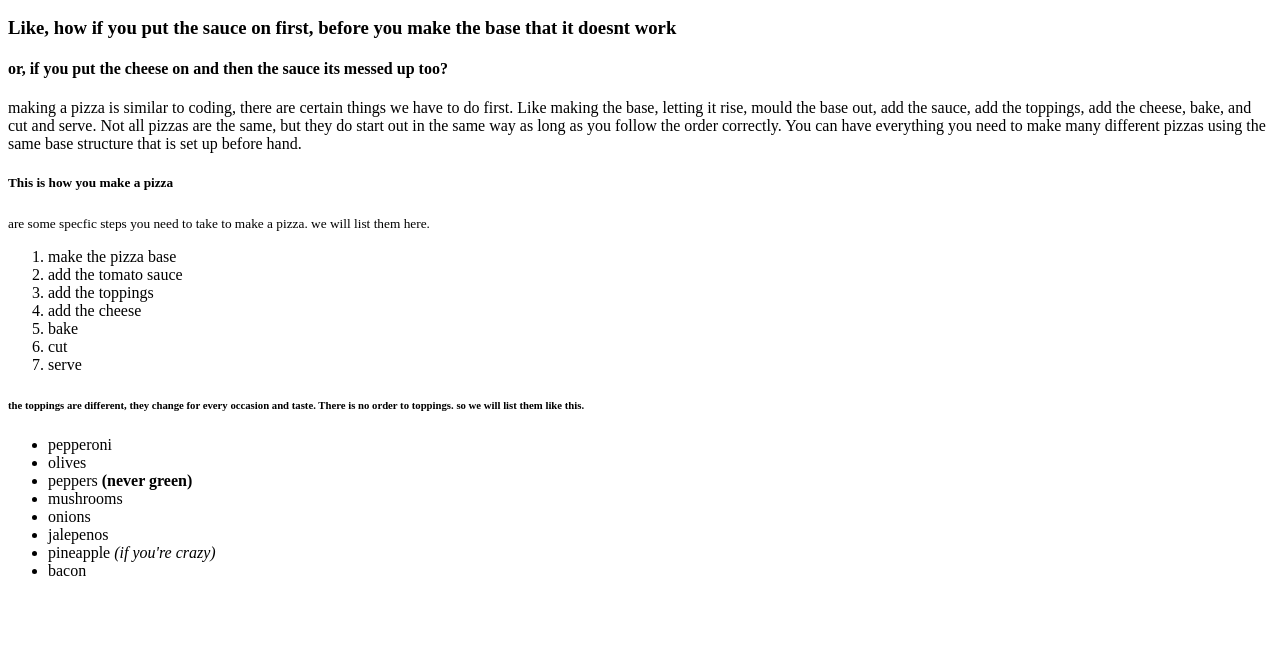
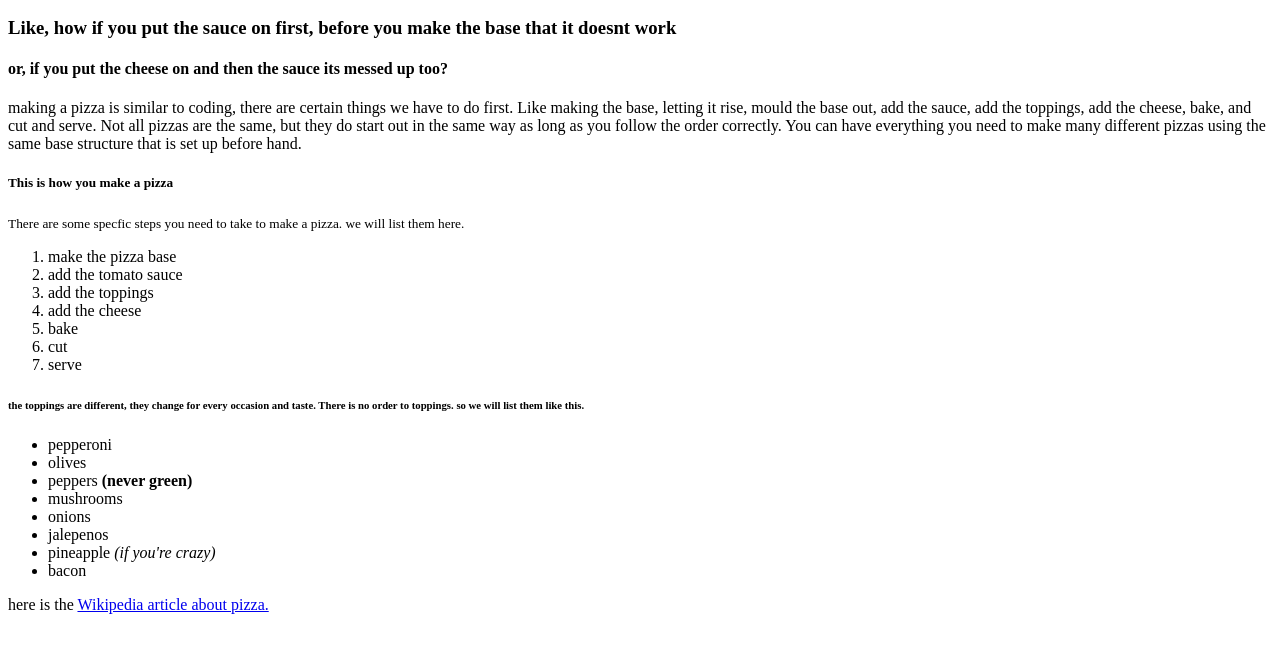
Before and after one commit to JoeRowland05/HTML-CSS., a plain HTML site: page Index.html in a window 1280 px wide. Shown: the part 110-762 px from the top of the page. Drawn offline with Linux system fonts and the light colour scheme.

Commit message:
wikipedia link

```diff
--- a/Index.html
+++ b/Index.html
@@ -18,7 +18,7 @@
     make many different pizzas using the same base structure that is set up before hand.</p>
 
     <H5>This is how you make a pizza</H5>
-    <p><small>are some specfic steps you need to take to make a pizza. we will list them here.</small></p>
+    <p><small>There are some specfic steps you need to take to make a pizza. we will list them here.</small></p>
 
     <ol>
         <li>make the pizza base</li>
@@ -44,6 +44,8 @@
         <li>bacon</li>
     </ul>
 
+    <p>here is the <a href="https://en.Wikipedia.org./Wiki/Pizza" target="_blank">Wikipedia article
+    about pizza.</a></p>
 
 </body>
 </html>
```
